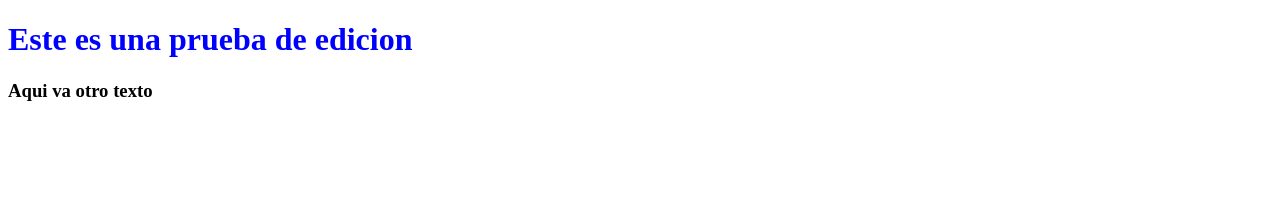
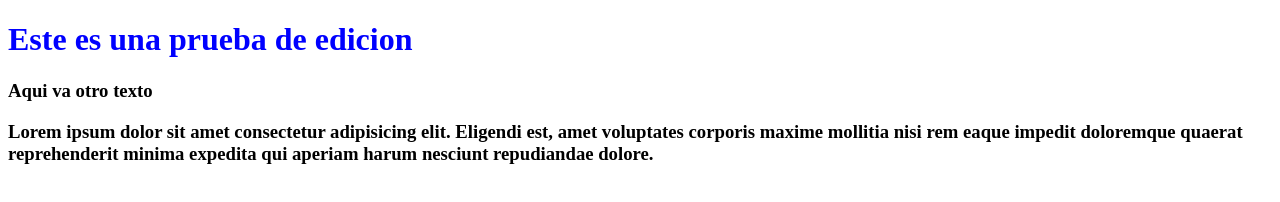
Before and after one commit to motajose14/test, a plain HTML site: page index.html in a window 1280 px wide. Drawn offline with Linux system fonts and the light colour scheme.

Commit message:
se agrego el texto lorem

```diff
--- a/index.html
+++ b/index.html
@@ -10,6 +10,7 @@
 <body>
     <h1 style="color: blue">Este es una prueba de edicion</h1>
     <h3>Aqui va otro texto</h3>
+    <h3>Lorem ipsum dolor sit amet consectetur adipisicing elit. Eligendi est, amet voluptates corporis maxime mollitia nisi rem eaque impedit doloremque quaerat reprehenderit minima expedita qui aperiam harum nesciunt repudiandae dolore.</h3>
 </body>
 
 </html>
```
